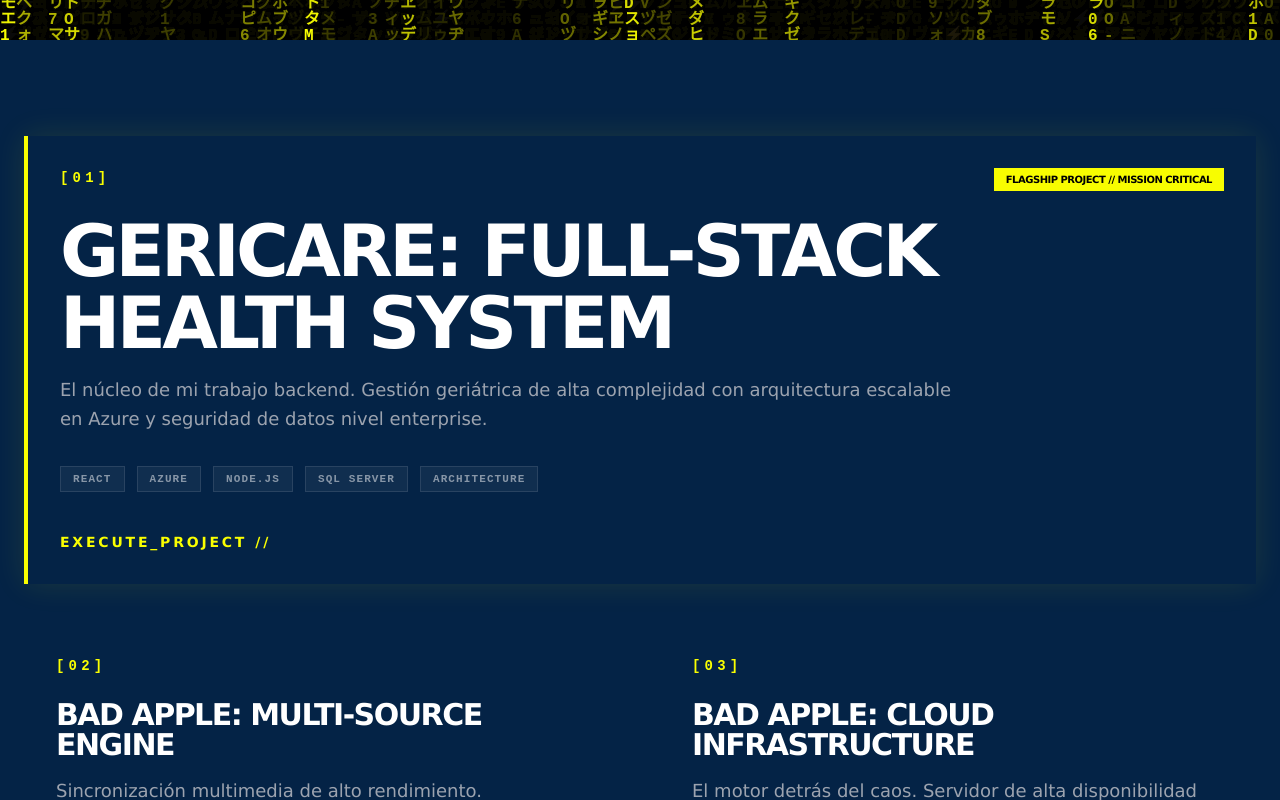
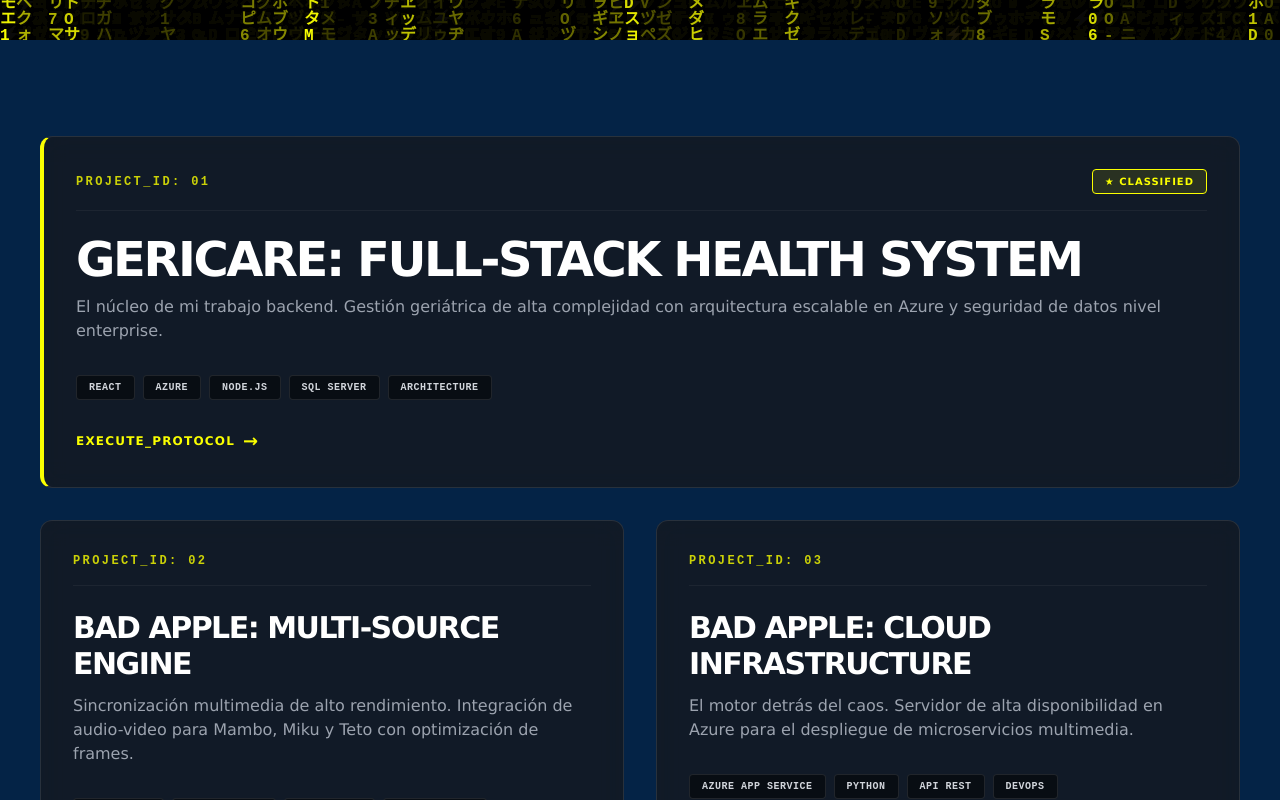
Before and after one commit to throdrigueza-png/Thomas-web, a React (Vite) app: page / in a window 1280 px wide. Shown: the part 760-1560 px from the top of the page. Built offline with nearby package versions, Linux system fonts and the light colour scheme.

Commit message:
finalllllllllllll

```diff
--- a/src/components/effects/MatrixBackground.jsx
+++ b/src/components/effects/MatrixBackground.jsx
@@ -7,61 +7,67 @@
     const canvas = canvasRef.current;
     const ctx = canvas.getContext('2d');
 
-    // 1. Configurar tamaño completo
-    const resizeCanvas = () => {
-      canvas.width = window.innerWidth;
-      canvas.height = window.innerHeight;
-    };
+    let width = window.innerWidth;
+    let height = window.innerHeight;
+    let columns = [];
+    let drops = [];
 
-    resizeCanvas();
-    window.addEventListener('resize', resizeCanvas);
-
-    // 2. Caracteres: Katakana + Números + Tu Nombre
+    // Configuración
+    const fontSize = 16;
     const katakana = 'アァカサタナハマヤャラワガザダバパイィキシチニヒミリヰギジヂビピウゥクスツヌフムユュルグズブヅプエェケセテネヘメレヱゲゼデベペオォコソトノホモヨョロヲゴゾドボポヴッン';
     const nums = '0123456789';
     const extra = 'DATA-CODE-THOMAS-DEV-⚡';
     const alphabet = katakana + nums + extra;
 
-    // 3. Configuración de columnas
-    const fontSize = 16;
-    const columns = Math.floor(canvas.width / fontSize);
+    // Función maestra de inicialización/re-cálculo
+    const initMatrix = () => {
+      width = window.innerWidth;
+      height = window.innerHeight;
+      canvas.width = width;
+      canvas.height = height;
 
-    // Array para las caídas (una por columna)
-    const drops = new Array(columns).fill(1);
+      const newColumnsCount = Math.floor(width / fontSize);
 
-    // 4. Función de dibujo (El Loop)
+      // Crear nuevas gotas, manteniendo las existentes si es posible para que no "parpadee" todo
+      const newDrops = [];
+      for (let i = 0; i < newColumnsCount; i++) {
+        // Si ya existía una gota ahí, la mantenemos, si no, empieza arriba
+        newDrops[i] = drops[i] || 1;
+      }
+      drops = newDrops;
+    };
+
+    // Inicializar
+    initMatrix();
+
+    // DIBUJAR
     const draw = () => {
-      // Pintar fondo negro semitransparente para dejar rastro (efecto estela)
+      // Fondo semi-transparente para rastro
       ctx.fillStyle = 'rgba(0, 0, 0, 0.05)';
-      ctx.fillRect(0, 0, canvas.width, canvas.height);
+      ctx.fillRect(0, 0, width, height);
 
-      // Configurar texto
       ctx.fillStyle = '#FAFF00'; // TU AMARILLO NEÓN
       ctx.font = 'bold ' + fontSize + 'px monospace';
 
       for (let i = 0; i < drops.length; i++) {
-        // Elegir caracter aleatorio
         const text = alphabet.charAt(Math.floor(Math.random() * alphabet.length));
-
-        // Dibujar caracter
         ctx.fillText(text, i * fontSize, drops[i] * fontSize);
 
-        // Reiniciar caída aleatoriamente si se sale de la pantalla
-        if (drops[i] * fontSize > canvas.height && Math.random() > 0.975) {
+        if (drops[i] * fontSize > height && Math.random() > 0.975) {
           drops[i] = 0;
         }
-
-        // Mover coordenada Y
         drops[i]++;
       }
     };
 
-    // 5. Iniciar animación a 30fps aprox
     const interval = setInterval(draw, 33);
+
+    // Event Listener mejorado para Resize
+    window.addEventListener('resize', initMatrix);
 
     return () => {
       clearInterval(interval);
-      window.removeEventListener('resize', resizeCanvas);
+      window.removeEventListener('resize', initMatrix);
     };
   }, []);
 
@@ -69,7 +75,7 @@
     <canvas
       ref={canvasRef}
       className="fixed top-0 left-0 w-full h-full -z-10 pointer-events-none"
-      style={{ background: '#000000' }} // Fondo base negro por seguridad
+      style={{ background: '#000000' }}
     />
   );
 };
--- a/src/components/sections/Projects.jsx
+++ b/src/components/sections/Projects.jsx
@@ -4,46 +4,50 @@
 
 const Projects = () => {
   return (
-    <div className="grid grid-cols-1 md:grid-cols-2 gap-10">
+    <div className="grid grid-cols-1 md:grid-cols-2 gap-8 px-4">
       {projectsData.map((project) => (
         <motion.div
           key={project.id}
-          initial={{ opacity: 20, y: 40 }}
+          initial={{ opacity: 0, y: 30 }}
           whileInView={{ opacity: 1, y: 0 }}
           viewport={{ once: true }}
-          whileHover={{ scale: 1.02 }}
-          className={`glass-card group relative p-8 flex flex-col justify-between overflow-hidden ${
-            project.featured ? 'md:col-span-2 border-l-4 border-l-neon-yellow shadow-[0_0_30px_rgba(250,255,0,0.1)]' : ''
-          }`}
+          whileHover={{ y: -5 }}
+          className={`
+            group relative p-8 flex flex-col justify-between overflow-hidden rounded-xl transition-all duration-300
+            /* AQUÍ ESTÁ LA MAGIA DEL DISEÑO: */
+            bg-zinc-900/70 backdrop-blur-md border border-white/10
+            hover:border-neon-yellow/50 hover:shadow-[0_0_30px_rgba(250,255,0,0.15)]
+            ${project.featured ? 'md:col-span-2 border-l-4 border-l-neon-yellow' : ''}
+          `}
         >
-          {/* Efecto de escáner interno al pasar el mouse */}
-          <div className="absolute inset-0 bg-gradient-to-b from-transparent via-neon-yellow/5 to-transparent -translate-y-full group-hover:translate-y-full transition-transform duration-[1.5s] pointer-events-none"></div>
+          {/* Fondo gradiente sutil al hacer hover */}
+          <div className="absolute inset-0 bg-gradient-to-br from-neon-yellow/5 to-transparent opacity-0 group-hover:opacity-100 transition-opacity duration-500 pointer-events-none"></div>
 
           <div>
-            <div className="flex justify-between items-start mb-6">
-              <span className="text-neon-yellow font-mono text-sm tracking-[0.3em] font-bold">
-                [{project.id}]
+            <div className="flex justify-between items-center mb-6 border-b border-white/5 pb-4">
+              <span className="text-neon-yellow font-mono text-xs tracking-[0.2em] font-bold opacity-80">
+                PROJECT_ID: {project.id}
               </span>
               {project.featured && (
-                <span className="bg-neon-yellow text-black text-[10px] px-3 py-1 font-black uppercase tracking-tighter animate-pulse">
-                  Flagship Project // Mission Critical
+                <span className="bg-neon-yellow/10 border border-neon-yellow text-neon-yellow text-[10px] px-3 py-1 font-black uppercase tracking-widest rounded">
+                  ★ CLASSIFIED
                 </span>
               )}
             </div>
 
-            <h3 className={`font-black mb-4 tracking-tighter leading-none group-hover:text-neon-yellow transition-colors ${
-              project.featured ? 'text-5xl md:text-7xl' : 'text-3xl'
+            <h3 className={`font-black mb-3 tracking-tighter text-white group-hover:text-neon-yellow transition-colors duration-300 ${
+              project.featured ? 'text-4xl md:text-5xl' : 'text-2xl md:text-3xl'
             }`}>
               {project.title}
             </h3>
 
-            <p className="text-gray-400 mb-8 leading-relaxed font-medium text-lg max-w-4xl">
+            <p className="text-gray-400 mb-8 leading-relaxed text-sm md:text-base font-light">
               {project.description}
             </p>
 
-            <div className="flex flex-wrap gap-3 mb-10">
+            <div className="flex flex-wrap gap-2 mb-8">
               {project.tech.map((t, i) => (
-                <span key={i} className="text-[11px] font-mono font-bold text-white/50 border border-white/10 px-3 py-1 uppercase tracking-widest bg-white/5">
+                <span key={i} className="text-[10px] font-mono font-bold text-gray-300 bg-black/50 border border-white/10 px-3 py-1 rounded uppercase tracking-wider">
                   {t}
                 </span>
               ))}
@@ -54,9 +58,10 @@
             href={project.link}
             target="_blank"
             rel="noopener noreferrer"
-            className="inline-flex items-center text-neon-yellow font-black tracking-[0.2em] text-sm group/link hover:gap-4 transition-all"
+            className="self-start inline-flex items-center gap-2 text-neon-yellow font-bold tracking-widest text-xs uppercase border-b border-transparent hover:border-neon-yellow transition-all pb-1"
           >
-            EXECUTE_PROJECT <span className="ml-2 group-hover:scale-150 transition-transform">{"//"}</span>
+            <span>Execute_Protocol</span>
+            <span className="text-lg leading-none transform group-hover:translate-x-1 transition-transform">→</span>
           </a>
         </motion.div>
       ))}
```
